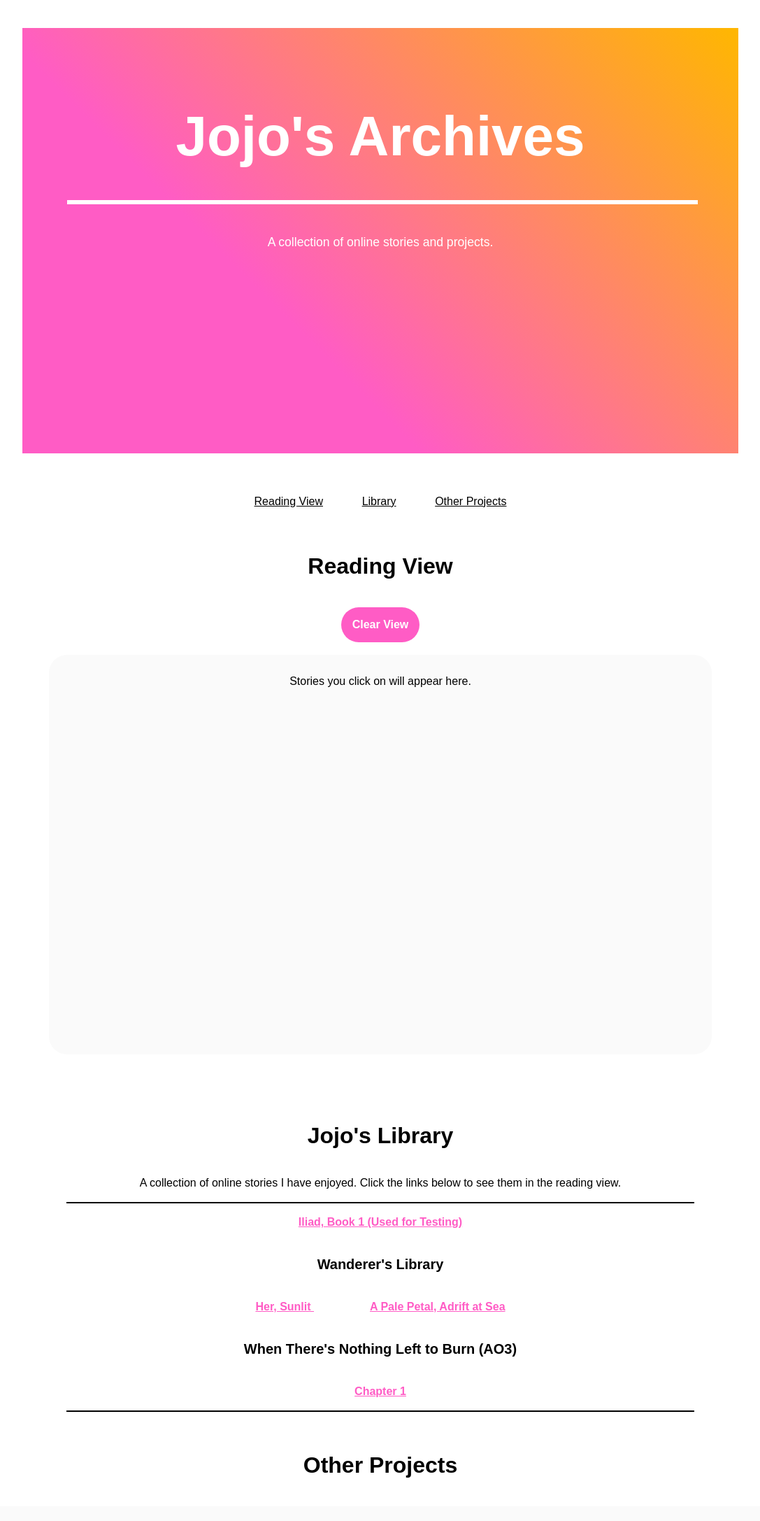
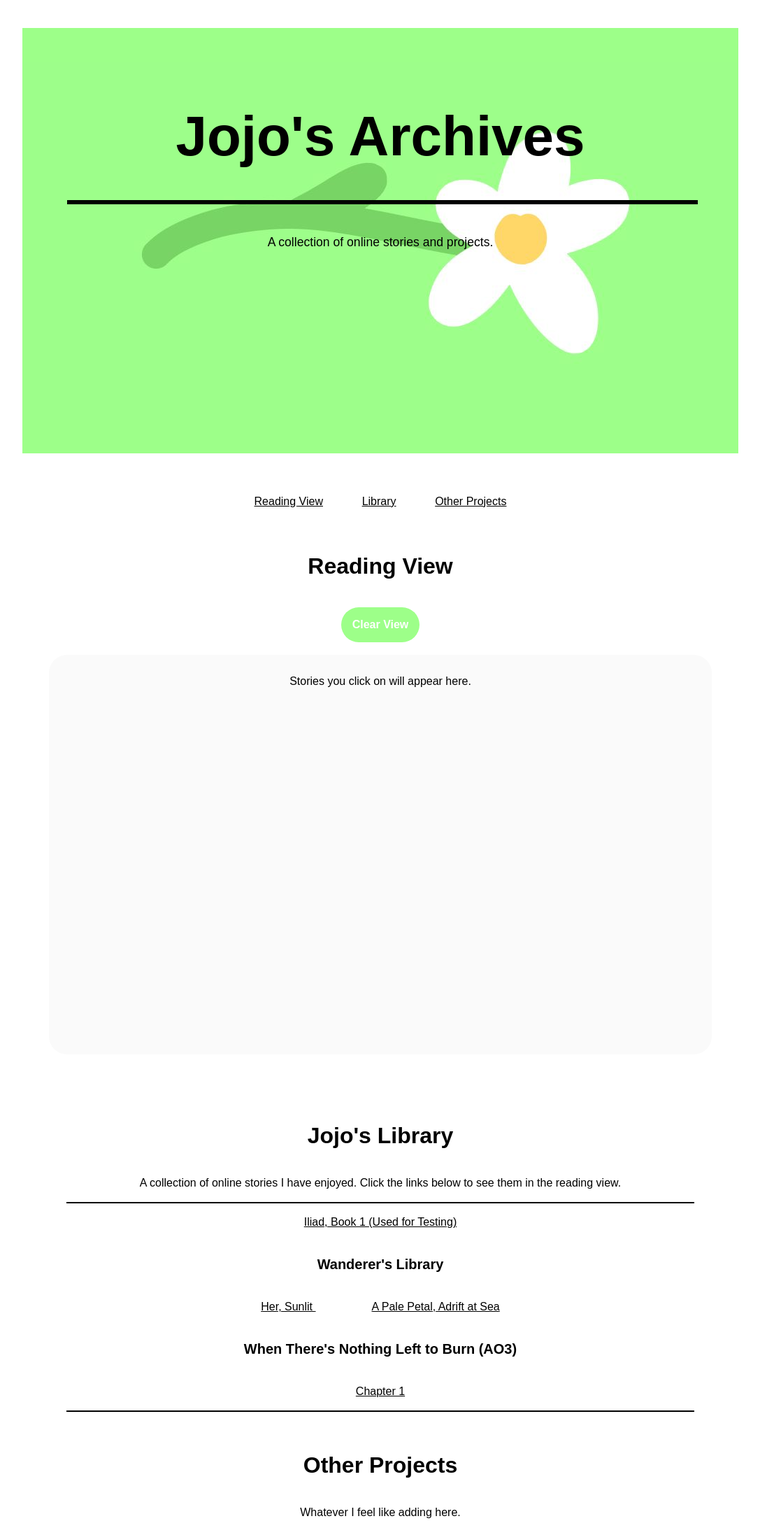
Before and after one commit to jojos-archives/jojos-archives.github.io, a plain HTML site: page index.html in a window 1280 px wide. Shown: the top 2174 px of the page at 70% size, without its empty margins (96-1183 px from the left). Drawn offline with Linux system fonts and the light colour scheme.

Commit message:
Add files via upload

```diff
--- a/index.html
+++ b/index.html
@@ -5,6 +5,7 @@
     <meta name="viewport" content="width=device-width, initial-scale=1.0">
     <title>Jojo's Archives</title>
     <link rel="stylesheet" href="style.css">
+    <link rel="icon" href="flowers.ico"
 </head>
 <body>
     <script src="app.js"></script>
@@ -67,6 +68,8 @@
     <div id="projects">
 
         <h3>Other Projects</h3>
+        <p>Whatever I feel like adding here.</p>
+        <br>
 
         <div class="rng">
 
--- a/style.css
+++ b/style.css
@@ -50,14 +50,16 @@ h5 {
 .hero {
 
     width: 70vw;
-    height: 60vh;
+    min-height: 60vh;
     padding: 5vw;
     margin: auto;
     margin-top: 5vh;
-    background: rgb(255,92,197);
-    background: linear-gradient(45deg, rgba(255,92,197,1) 35%, rgba(255,183,0,1) 100%);
-    color: rgb(255, 255, 255);
-
+    background: rgb(157, 255, 137);
+    color: rgb(0, 0, 0);
+    background-image: url("flowers.jpg");
+    background-position: center;
+    background-repeat: no-repeat;
+    background-size: contain;
 }
 
 .hero h1 {
@@ -78,7 +80,7 @@ h5 {
 .hero hr {
 
     border-width: 3px;
-    border-color: rgb(255, 255, 255);
+    border-color: rgb(0, 0, 0);
 
 }
 
@@ -99,7 +101,7 @@ h5 {
 
 .navbar a:hover {
 
-    color: rgb(255,92,197);
+    color: rgb(131, 236, 110);
 
 }
 
@@ -126,7 +128,7 @@ h5 {
 
 button {
 
-    background-color: rgb(255,92,197);
+    background-color: rgb(157, 255, 137);
     border-style: none;
     border-radius: 2vw;
     padding: 2vh;
@@ -138,16 +140,15 @@ button {
 
 button:hover {
 
-    background-color: rgb(255, 149, 0);
+    background-color: rgb(131, 236, 110);
     cursor:pointer;
 
 }
 
 .reader {
 
-    font-weight: bold;
     text-decoration: underline;
-    color: rgb(255,92,197);
+    color: rgb(0, 0, 0);
     padding: 5vh;
     transition: color 0.5s;
 
@@ -155,7 +156,7 @@ button:hover {
 
 .reader:hover {
 
-    color: rgb(255, 149, 0);
+    color: rgb(131, 236, 110);
     cursor:pointer;
 
 }
@@ -178,14 +179,14 @@ button:hover {
 .rng-button {
 
     font-weight: bold;
-    background-color: rgb(255,92,197);
+    background-color: rgb(157, 255, 137);
     transition: background-color 0.5s;
 
 }
 
 .rng-button:hover {
 
-    background-color: rgb(255, 149, 0);
+    background-color: rgb(131, 236, 110);
     cursor:pointer;
 
 }
```
Also changed, not shown: flowers.ico (added), flowers.jpg (added).
